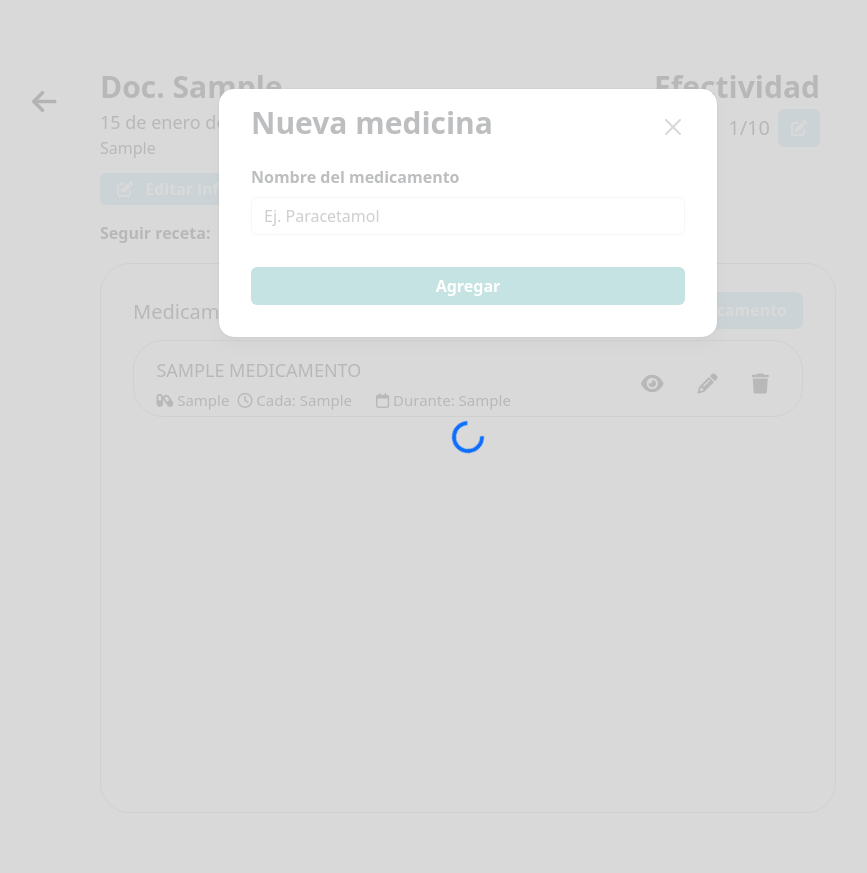
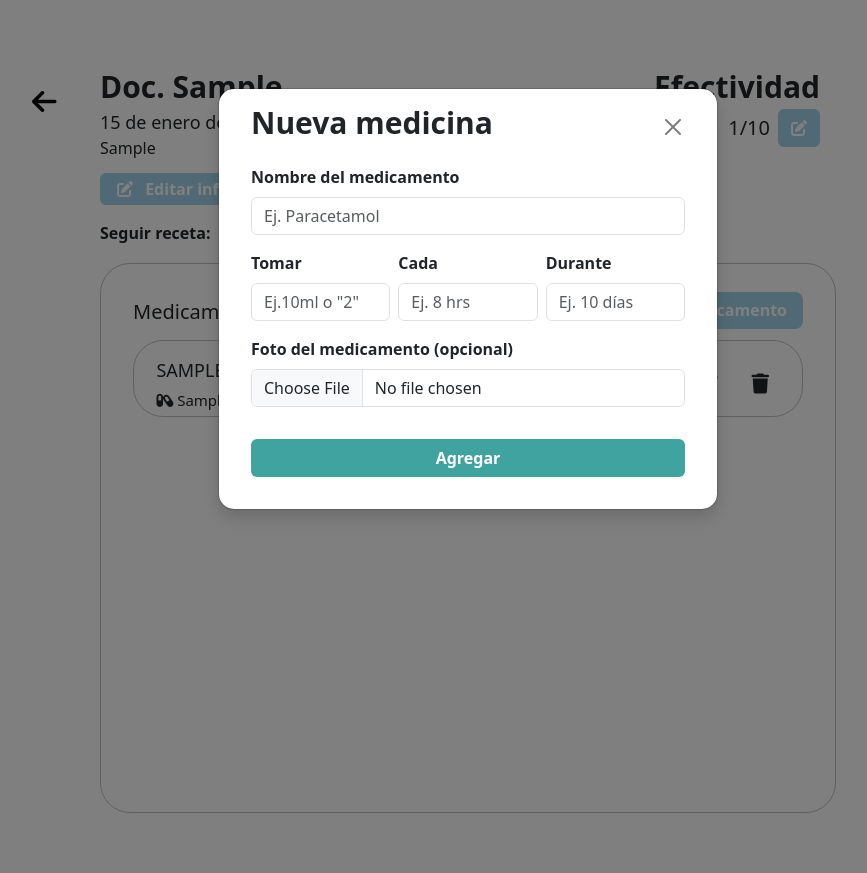
Before and after one commit to CI5co22/MiDo, a Django app: page /receta/1/ in a window 1280 px wide, after a click on "Agregar medicamento". Shown: the whole page, without its empty margins (172-1039 px from the left). Run offline with Django 5.2, Linux system fonts and the light colour scheme; tables that the repository leaves empty hold one stand-in row (values such as "Sample post").

Commit message:
restore quitar sppiner

```diff
--- a/miApp/templates/modales/agregarMedicina.html
+++ b/miApp/templates/modales/agregarMedicina.html
@@ -1,24 +1,10 @@
+<div class="modal fade " id="exampleModal" tabindex="-1" aria-labelledby="exampleModalLabel" aria-hidden="true">
+  <div class="modal-dialog">
+    <div class="modal-content rounded-4 shadow">
 
 
-<style>
-  .modal-spinner {
-  display: none; /* oculto al inicio */
-  position: fixed; /* fijo sobre toda la ventana del modal */
-  top: 0; left: 0; width: 100%; height: 100%;
-  background: rgba(255,255,255,0.7);
-  z-index: 2000;
-  display: flex;
-  justify-content: center;
-  align-items: center;
-}
-
-</style>
-<div class="modal fade" id="exampleModal" tabindex="-1" aria-hidden="true">
-  <div class="modal-dialog">
-    <div class="modal-content rounded-4 shadow position-relative">
-
       <div class="p-3 d-flex justify-content-between align-items-center">
-        <h5 class="title fw-bold">Nueva medicina</h5>
+        <h5 class="title fw-bold" id="exampleModalLabel">Nueva medicina</h5>
         <button type="button" class="btn-close" data-bs-dismiss="modal" aria-label="Cerrar"></button>
       </div>
 
@@ -26,24 +12,37 @@
         <form id="agregarMedicina" data-id="{{ receta.id }}" enctype="multipart/form-data">
           {% csrf_token %}
           <div class="mb-3">
-            <label class="form-label fw-semibold">Nombre del medicamento</label>
-            <input type="text" class="form-control" name="nombre" placeholder="Ej. Paracetamol" required>
+            <label for="med-name" class="form-label fw-semibold">Nombre del medicamento</label>
+            <input type="text" class="form-control" id="nombre" name="nombre" placeholder="Ej. Paracetamol" required="required">
           </div>
-          <!-- otros campos... -->
-        </form>
+
+          <div class="row g-2 mb-3">
+            <div class="col">
+              <label class="form-label fw-semibold">Tomar</label>
+              <input id="med-cantidad" name="cantidad" type="text" class="form-control" placeholder='Ej.10ml o "2"' required="required">
+            </div>
+            <div class="col">
+              <label class="form-label fw-semibold">Cada</label>
+              <input id="med-cada"type="text" name="cada" class="form-control" placeholder="Ej. 8 hrs" required="required">
+            </div>
+            <div class="col">
+              <label class="form-label fw-semibold">Durante</label>
+              <input id="med-durante" type="text" name="durante" class="form-control" placeholder="Ej. 10 días" required="required">
+            </div>
+          </div>
+          <input type="hidden" value="{{receta.id}}" name="recetaId">
+          <div class="mb-3">
+            <label class="form-label fw-semibold">Foto del medicamento (opcional)</label>
+           <input type="file" name="img" class="form-control" id="">
+          </div>
+
       </div>
 
+      <!-- Footer sin borde -->
       <div class="p-3 footer">
-        <button type="submit" form="agregarMedicina" class="btn scl">Agregar</button>
+        <button type="submit" class="btn scl">Agregar</button>
       </div>
-
-      <!-- SPINNER overlay -->
-      <div id="modalSpinner" class="modal-spinner">
-        <div class="spinner-border text-primary" role="status">
-          <span class="visually-hidden">Cargando...</span>
-        </div>
-      </div>
-
+        </form>
     </div>
   </div>
 </div>
```
Also changed, not shown: 1 other file.
